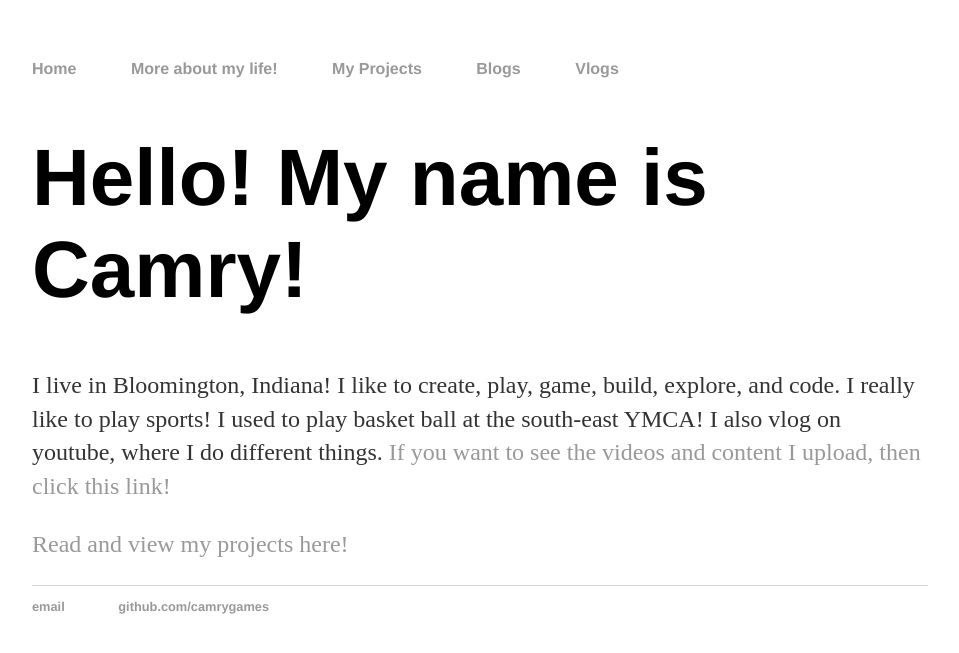
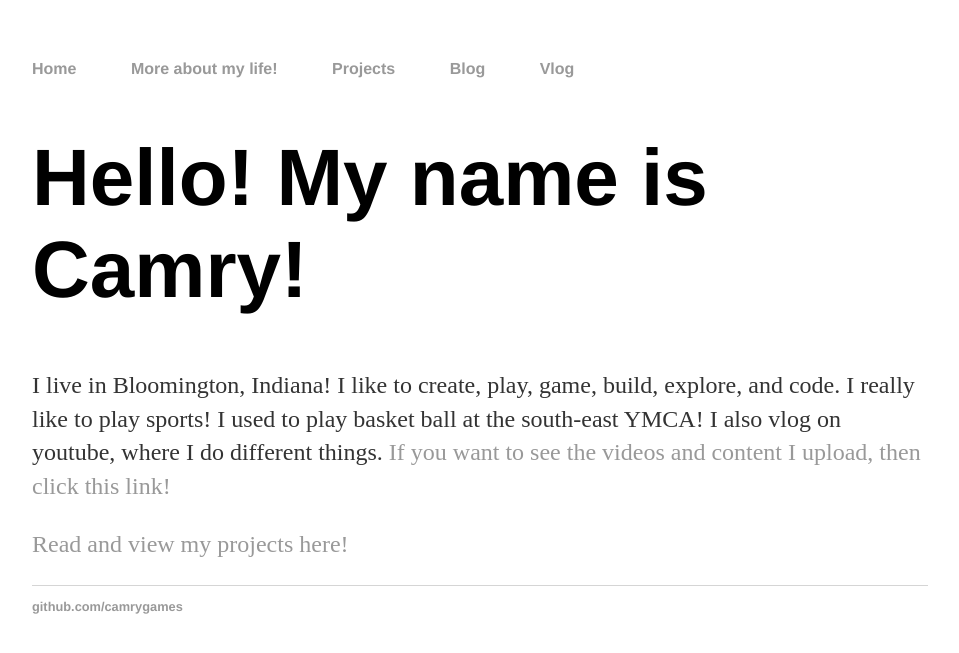
Before and after one commit to camrygames/camrygames.github.io, a Jekyll site: the page index.html, which Jekyll copies as it is, in a window 1280 px wide. Shown: the top 653 px of the page, without its empty margins (160-1119 px from the left). Built offline with Jekyll 4.4.1, drawn with Linux system fonts in a browser that asks for light colours.

Commit message:
Update index.html
Added html to format additional pages

```diff
--- a/index.html
+++ b/index.html
@@ -1,8 +1,22 @@
----
-layout: default
-title: All About Camry!
----
-    		<div class="blurb">
+<!DOCTYPE html>
+<html>
+	<head>
+		<title>All About Camry!</title>
+		<!-- link to main stylesheet -->
+		<link rel="stylesheet" type="text/css" href="/css/main.css">
+	</head>
+	<body>
+		<nav>
+    		<ul>
+        		<li><a href="/">Home</a></li>
+	        	<li><a href="/about">More about my life!</a></li>
+        		<li><a href="/cv">Projects</a></li>
+        		<li><a href="/blog">Blog</a></li>
+			<li><a href="/vlog">Vlog</a></li>
+    		</ul>
+		</nav>
+		<div class="container">
+		<div class="blurb">
         		<h1>Hello! My name is Camry!</h1>
            <p> I live in Bloomington, Indiana! I like to create, play, game, build, explore, and code. I really like to play sports! I used to play basket ball at the south-east YMCA!
 	    I also vlog on youtube, where I do different things. <a href="https://www.youtube.com/channel/UCH3NB0zbSEQN5TbwvgotkJA">If you want to see the videos and content I upload, then click this link!</a></p>
@@ -10,3 +24,11 @@ title: All About Camry!
 
            		<p> <em> </em>  <a href="/about">Read and view my projects here!</a></p>
     		</div><!-- /.blurb -->
+ 		</div><!-- /.container -->
+		<footer>
+    		<ul>
+        		<li><a href="https://github.com/camrygames">github.com/camrygames</a></li>
+			</ul>
+		</footer>
+	</body>
+</html>
```
